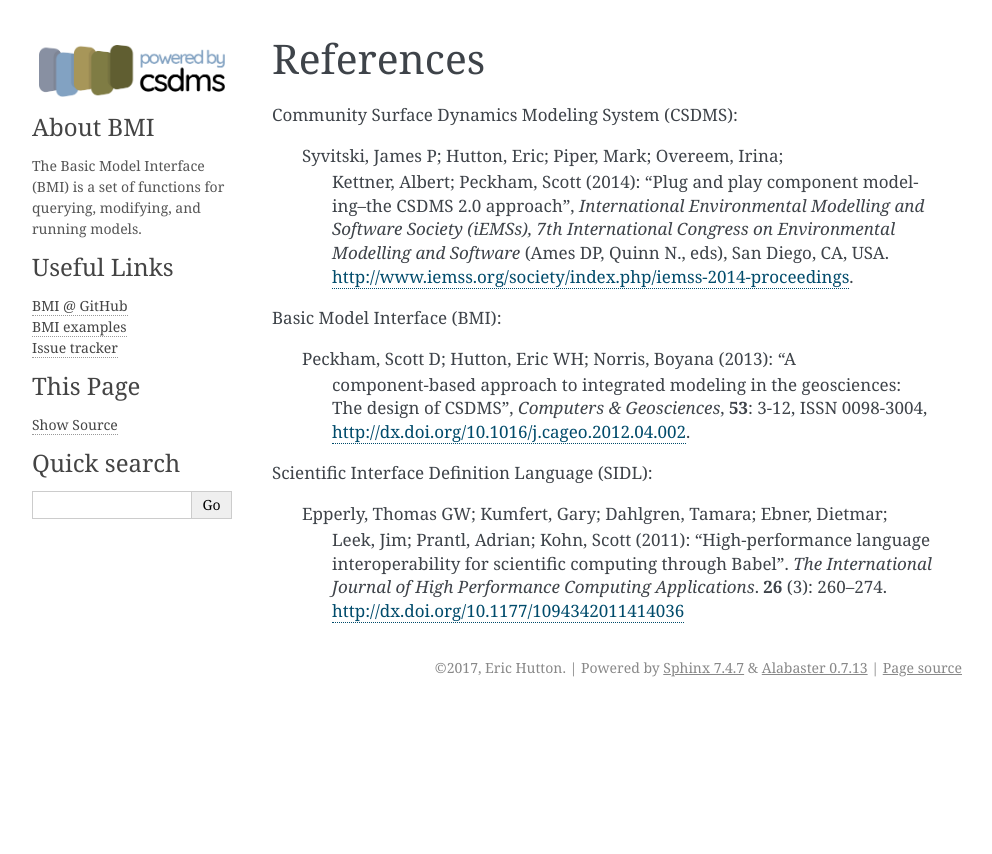
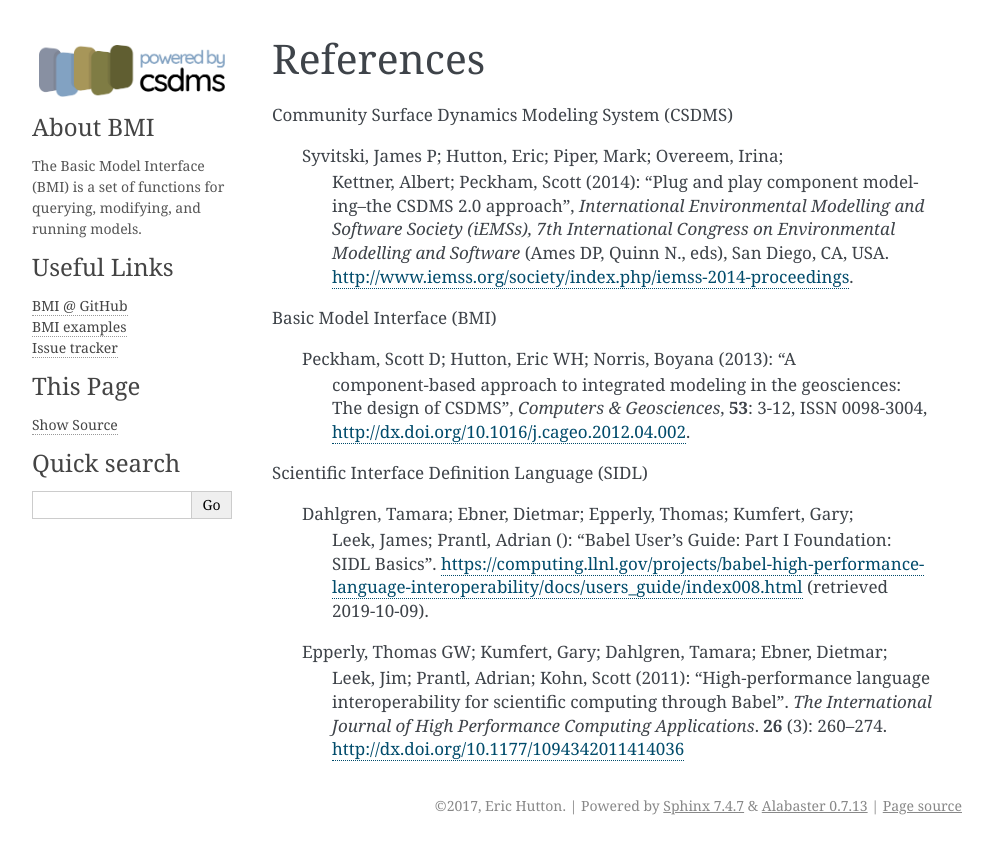
Before and after one commit to csdms/bmi, a Sphinx documentation site: the page built from docs/source/references.rst, in a window 1280 px wide. Shown: the top 854 px of the page, without its empty margins (148-1140 px from the left). Built offline with Sphinx 7.4.7, drawn with Linux system fonts in a browser that asks for light colours; formulas are drawn with MathJax 3.

Commit message:
Add Babel Users Guide reference for SIDL

```diff
--- a/docs/source/references.rst
+++ b/docs/source/references.rst
@@ -2,7 +2,7 @@
 References
 ==========
 
-Community Surface Dynamics Modeling System (CSDMS):
+Community Surface Dynamics Modeling System (CSDMS)
 
   Syvitski, James P; Hutton, Eric; Piper, Mark; Overeem, Irina;
     Kettner, Albert; Peckham, Scott (2014): "Plug and play component
@@ -12,7 +12,7 @@ Community Surface Dynamics Modeling System (CSDMS):
     San Diego, CA,
     USA. http://www.iemss.org/society/index.php/iemss-2014-proceedings.
 
-Basic Model Interface (BMI):
+Basic Model Interface (BMI)
 
   Peckham, Scott D; Hutton, Eric WH; Norris, Boyana (2013): "A
     component-based approach to integrated modeling in the
@@ -20,7 +20,12 @@ Basic Model Interface (BMI):
     **53**: 3-12, ISSN 0098-3004,
     http://dx.doi.org/10.1016/j.cageo.2012.04.002.
 
-Scientific Interface Definition Language (SIDL):
+Scientific Interface Definition Language (SIDL)
+
+  Dahlgren, Tamara; Ebner, Dietmar; Epperly, Thomas; Kumfert, Gary;
+    Leek, James; Prantl, Adrian (): "Babel User's Guide: Part I
+    Foundation: SIDL Basics".
+    https://computing.llnl.gov/projects/babel-high-performance-language-interoperability/docs/users_guide/index008.html (retrieved 2019-10-09).
 
   Epperly, Thomas GW; Kumfert, Gary; Dahlgren, Tamara; Ebner, Dietmar;
     Leek, Jim; Prantl, Adrian; Kohn, Scott (2011): "High-performance
```
